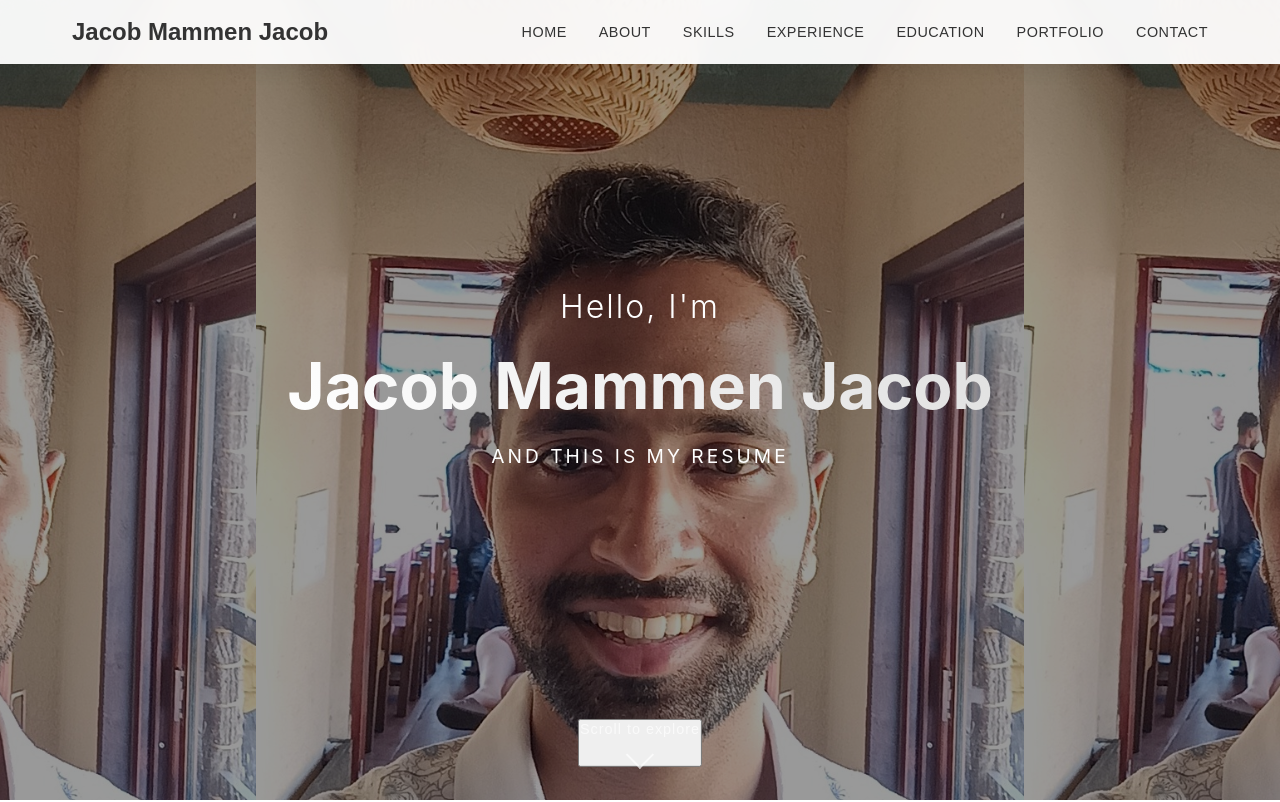
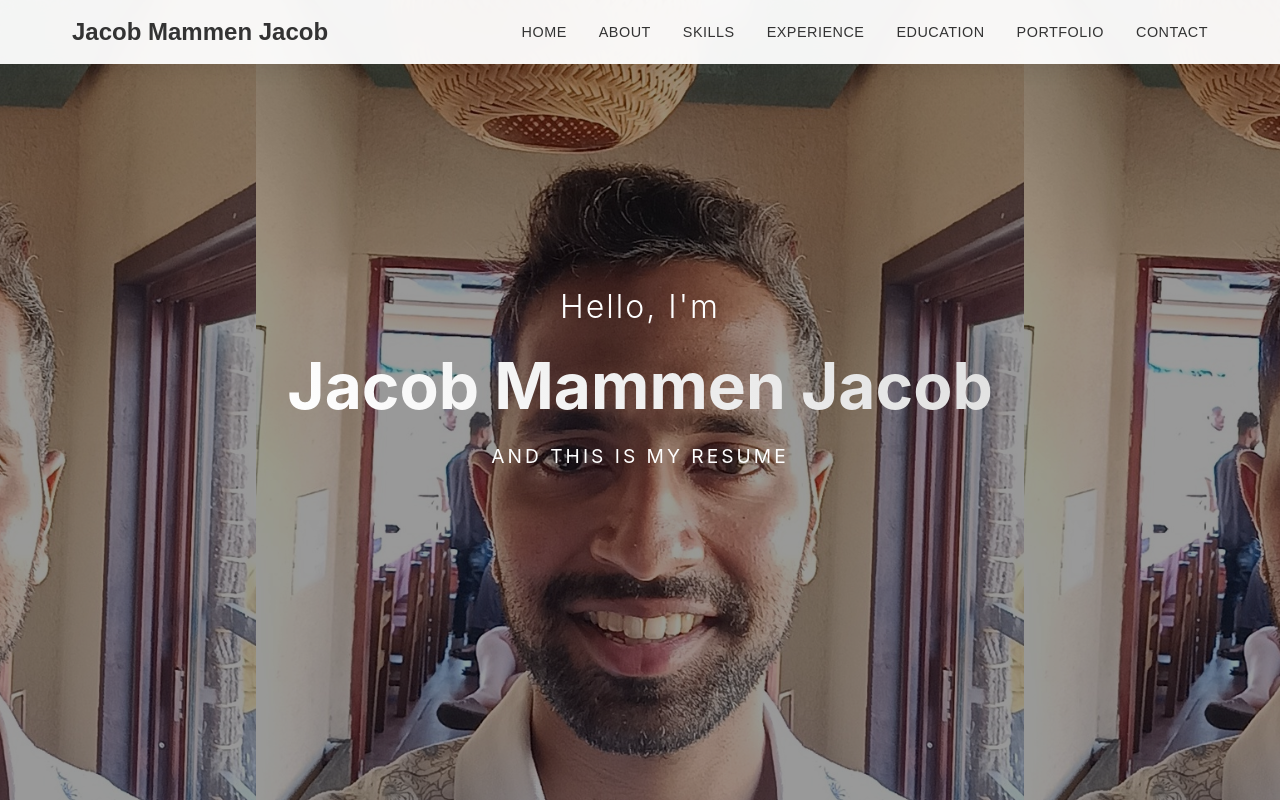
Before and after one commit to jacobmmm/portfolio, a React (Create React App) app: page / in a window 1280 px wide. Shown: the top 802 px of the page. Built offline with nearby package versions, Linux system fonts and the light colour scheme.

Commit message:
removed scroll down button on the homepage

```diff
--- a/src/components/Home.tsx
+++ b/src/components/Home.tsx
@@ -25,10 +25,10 @@ const Home: React.FC = () => {
         <h1 className="hero-title">Jacob Mammen Jacob</h1>
         <h3 className="hero-subtitle">AND THIS IS MY RESUME</h3>
       </div>
-      <button onClick={scrollToAbout} className="scroll-indicator">
+      {/* <button onClick={scrollToAbout} className="scroll-indicator">
         <span className="scroll-text">Scroll to explore</span>
         <div className="scroll-arrow"></div>
-      </button>
+      </button> */}
     </section>
   );
 };
```
